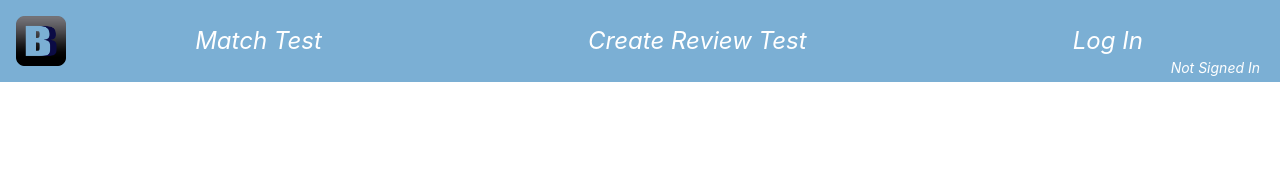
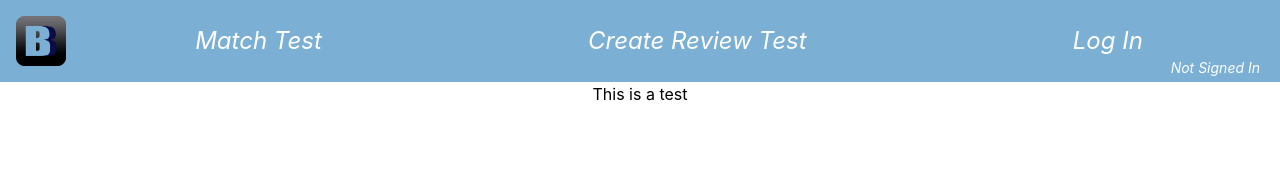
Before and after one commit to 2022-autumn-cos-420/Team-Egg, a React (Create React App) app in the folder client/: page /courseSearch in a window 1280 px wide. Shown: the top 172 px of the page. Built offline with nearby package versions, Linux system fonts and the light colour scheme; no server answers.

Commit message:
Added route to courseSearch on NavBar component

```diff
--- a/client/src/components/Navbar.tsx
+++ b/client/src/components/Navbar.tsx
@@ -16,6 +16,7 @@ import CreateCoursePage from "../pages/CreateCoursePage";
 import LoginLink, {firebaseUser} from "./LoginLink";
 
 import {User} from "../interfaces/User";
+import CourseSearchPage from "../pages/CourseSearchPage";
 
 
 function logout(){
@@ -75,6 +76,7 @@ export default function Navbar(){
             <Route path="/createReviewTest" element= {<CreateReview></CreateReview>}></Route>
             <Route path="/profile" element={<ProfilePage currentUser={userData}></ProfilePage>}></Route>
             <Route path="/createCourse" element={<CreateCoursePage></CreateCoursePage>}></Route>
+            <Route path="/courseSearch" element={<CourseSearchPage />}></Route>
         </Routes>
     </Router>
 }
```
